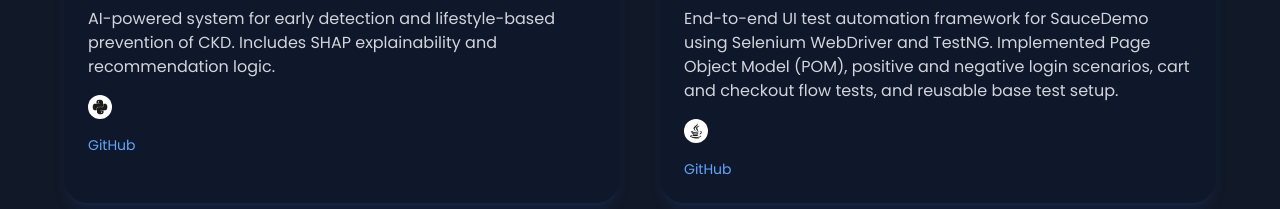
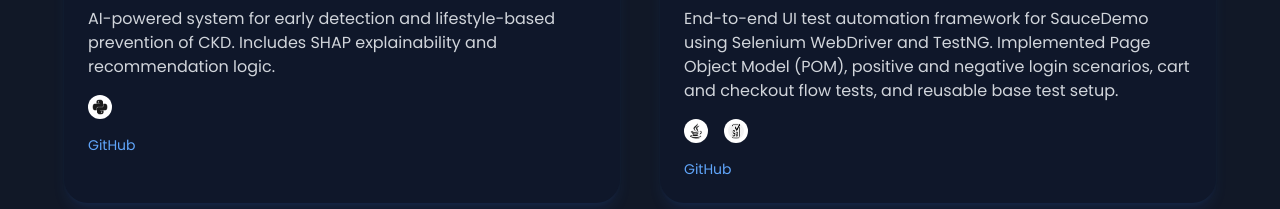
Before and after one commit to hasareka/my-portfolio, a React (Vite) app: page / in a window 1280 px wide. Shown: the part 3061-3270 px from the top of the page. Built offline with nearby package versions, Linux system fonts and the light colour scheme.

Commit message:
updated project section

```diff
--- a/src/components/Projects.jsx
+++ b/src/components/Projects.jsx
@@ -46,7 +46,7 @@
   image: saucedemo,
   techIcons: [
     { icon: javaIcon, name: "Java" },
-    // { icon: seleniumIcon, name: "Selenium" }, // optional
+    { icon: seleniumIcon, name: "Selenium" },
 
   ],
   github: "https://github.com/hasareka/saucedemo-qa-automation",
```
